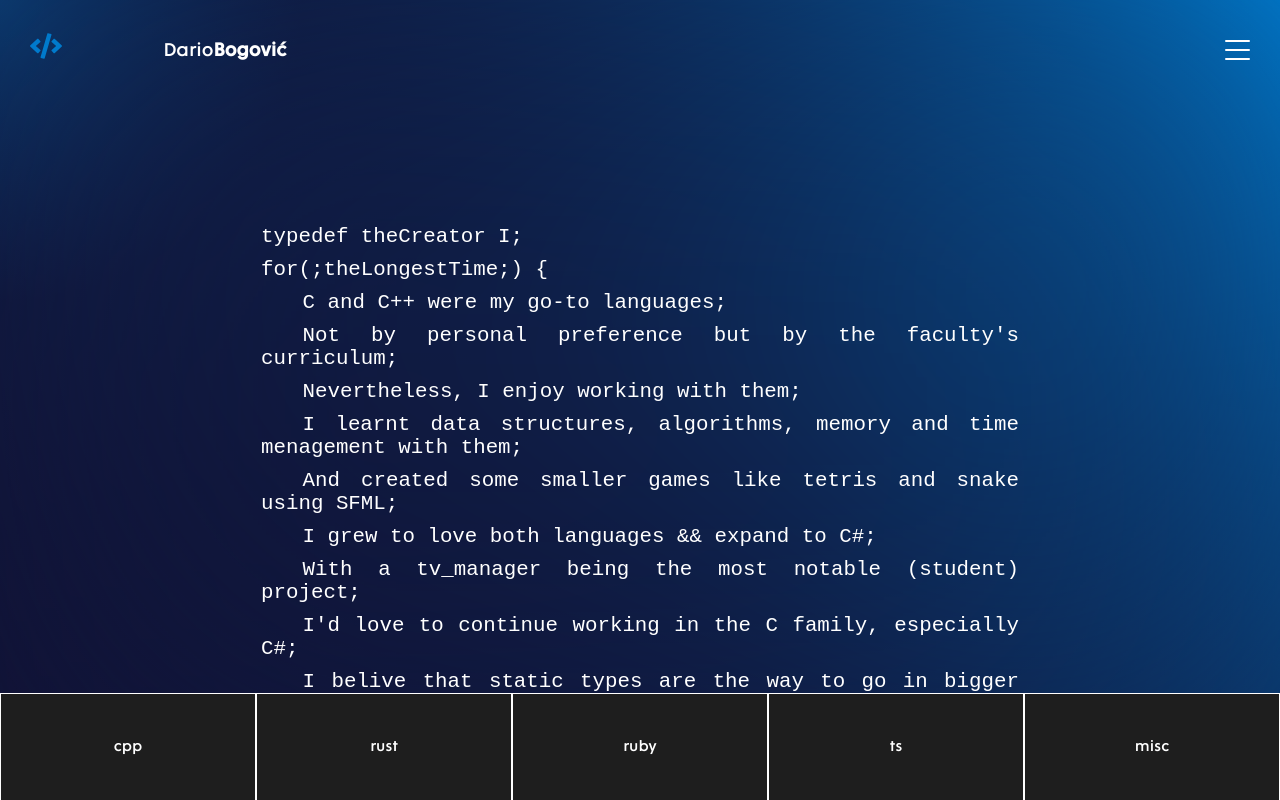
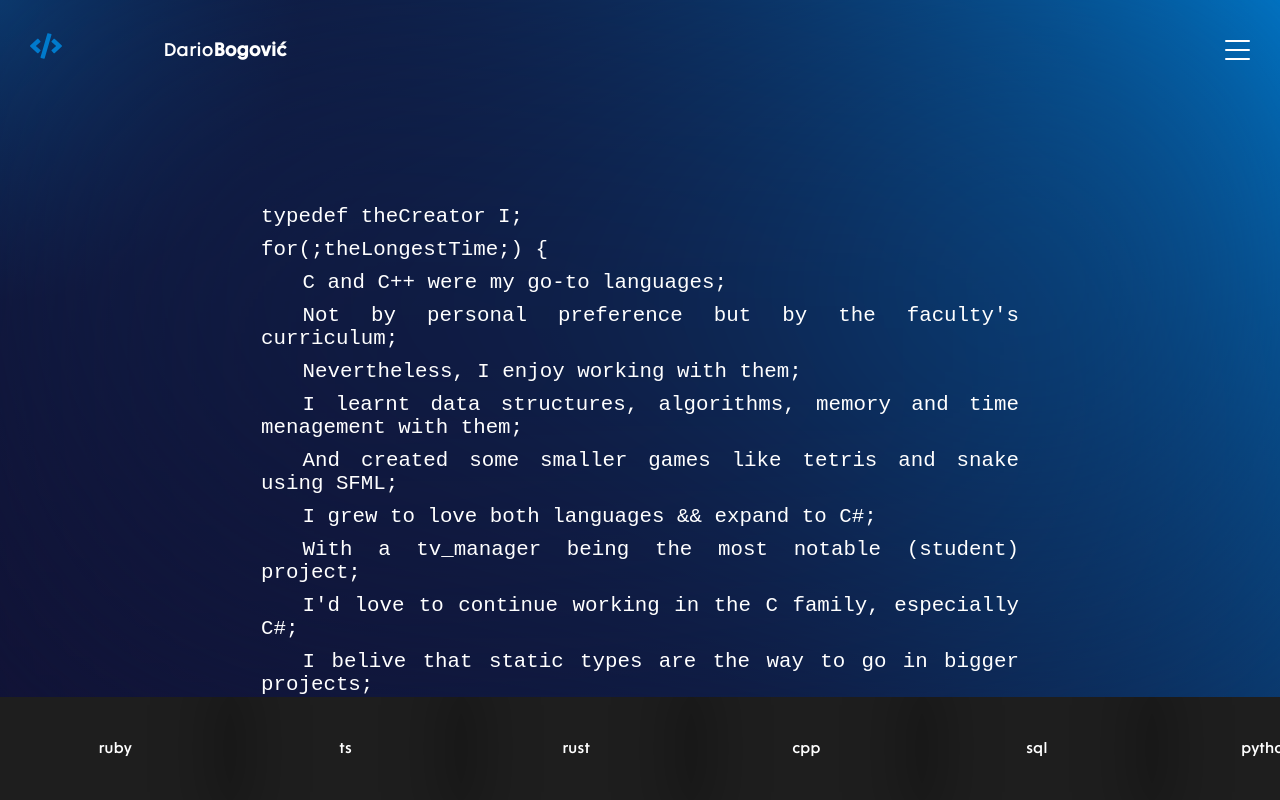
Before and after one commit to BijesniPatuljak/-db_github_page, a React (Create React App) app: page /code in a window 1280 px wide. Built offline with nearby package versions, Linux system fonts and the light colour scheme.

Commit message:
Small styling changes to language picker

```diff
--- a/src/assets/stylesheets/pages.scss
+++ b/src/assets/stylesheets/pages.scss
@@ -58,7 +58,7 @@
         overflow-x: hidden;
         overflow-y: scroll;
         text-align: justify;
-        margin-top: 20px;
+        padding-bottom: 40px;
         z-index: 3;
 
         p {
@@ -77,17 +77,18 @@
         display: flex;
         flex-direction: row;
         height: 20%;
-        justify-content: center;
+        overflow-x: scroll;
+        overflow-y: hidden;
         width: 100%;
 
         .language {
           align-items: center;
-          border: 1px solid;
+          box-shadow: 0 0 60px 20px rgba(0,0,0,.25);
           color: $text;
           display: flex;
           height: 100%;
           justify-content: center;
-          width: 20%;
+          min-width: 18%;
         }
       }
 
--- a/src/pages/code.tsx
+++ b/src/pages/code.tsx
@@ -5,7 +5,7 @@ import Ruby from './language_content/ruby';
 
 function Code() {
   const [language, setLanguage] = useState<string>('cpp');
-  const languageOptions =['cpp', 'rust', 'ruby', 'ts', 'misc'];
+  const languageOptions =['ruby', 'ts', 'rust', 'cpp', 'sql', 'python', 'misc'];
 
   const handleLanguageClick = (index: number) => {
     setLanguage(languageOptions[index]);
```
